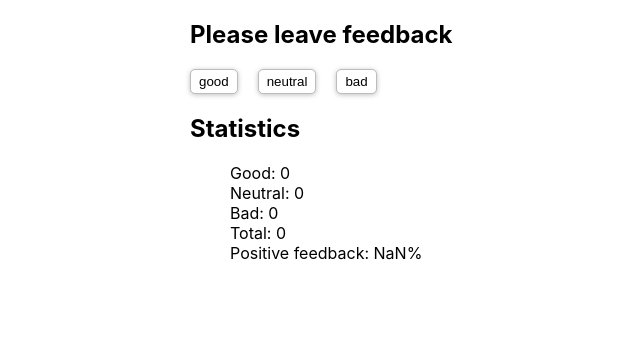
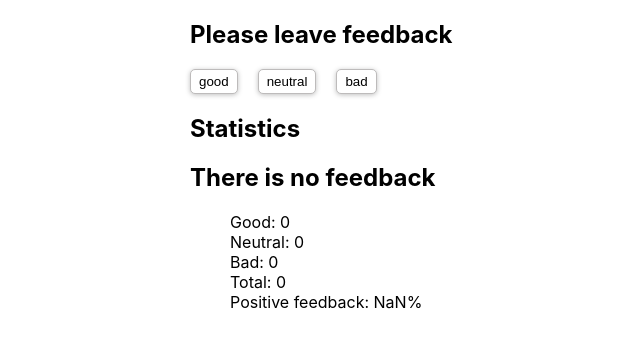
Before and after one commit to Faleksus/goit-react-hw-02-feedback, a React (Create React App) app: page / in a window 1280 px wide. Shown: the top 346 px of the page, without its empty margins (150-790 px from the left). Built offline with nearby package versions, Linux system fonts and the light colour scheme.

Commit message:
corrected

```diff
--- a/src/components/Counter/Counter.jsx
+++ b/src/components/Counter/Counter.jsx
@@ -2,6 +2,7 @@
 import { Statistics } from 'components/Statistics/Statistics';
 import { FeedbackOptions } from 'components/FeedbackOptions/FeedbackOptions';
 import { Section } from 'components/Section/Section';
+import { Notification } from 'components/Notification/Notification';
 
 export class Counter extends Component {
 
@@ -21,7 +22,7 @@
 
   render() {
     return (
-<>
+      <>
         <Section
           title="Please leave feedback"
         >
@@ -34,6 +35,9 @@
         <Section
           title="Statistics"
         >
+          <Notification
+            message="There is no feedback"
+          />
           <Statistics
             good={this.state.good}
             neutral={this.state.neutral}
--- /dev/null
+++ b/src/components/Notification/Notification.jsx
@@ -0,0 +1,5 @@
+export const Notification = ({ message }) => {
+    return (
+        <h2>{message}</h2>
+    )
+}
```
Also changed, not shown: src/components/FeedbackOptions/FeedbackOptions.jsx (+7 -5 lines), src/components/Notification/Notification.module.css (added), 1 other file (tests, documents, lock files or other folders).
